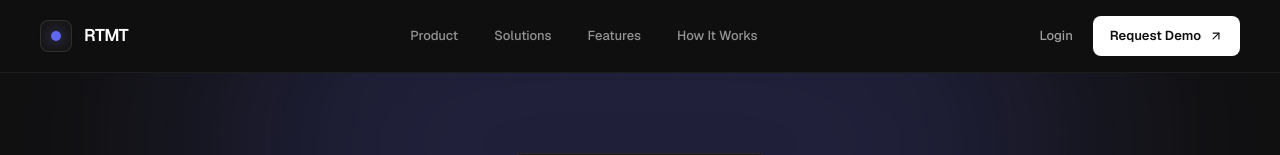
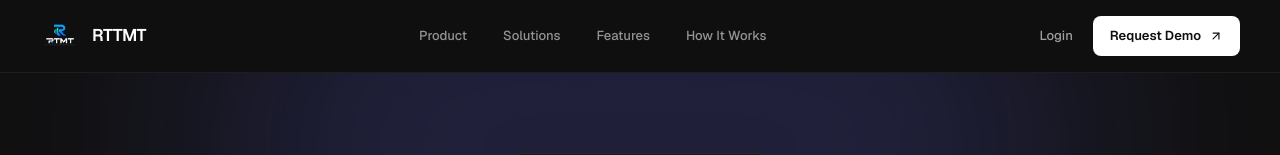
Before and after one commit to 0xkid-root/RTTMT-Ui, a Next.js app: page / in a window 1280 px wide. Shown: the top 155 px of the page. Built offline with nearby package versions, Linux system fonts and the light colour scheme.

Commit message:
feat(landing): enhance header with modern styling and layout

```diff
--- a/src/features/landing/components/landing-header.tsx
+++ b/src/features/landing/components/landing-header.tsx
@@ -1,4 +1,5 @@
 import Link from 'next/link';
+import Image from 'next/image';
 import { ArrowUpRight, Menu } from 'lucide-react';
 import { MAIN_NAV } from '../data/landing-content';
 
@@ -12,12 +13,16 @@ export function LandingHeader() {
           href="/"
           className="group flex items-center gap-3"
         >
-          <div className="flex h-8 w-8 items-center justify-center rounded-lg border border-white/10 bg-white/[0.04]">
-            <div className="h-2.5 w-2.5 rounded-full bg-[#6366F1] shadow-[0_0_12px_rgba(99,102,241,0.5)]" />
-          </div>
-
+          <Image
+            src="/rttmt_logo-removebg-preview.png"
+            alt="RTMT Logo"
+            width={150}
+            height={40}
+            className="w-auto h-10 object-contain "
+            priority
+          />
           <span className="text-[17px] font-semibold tracking-[-0.02em] text-white">
-            RTMT
+            RTTMT
           </span>
         </Link>
 
```
